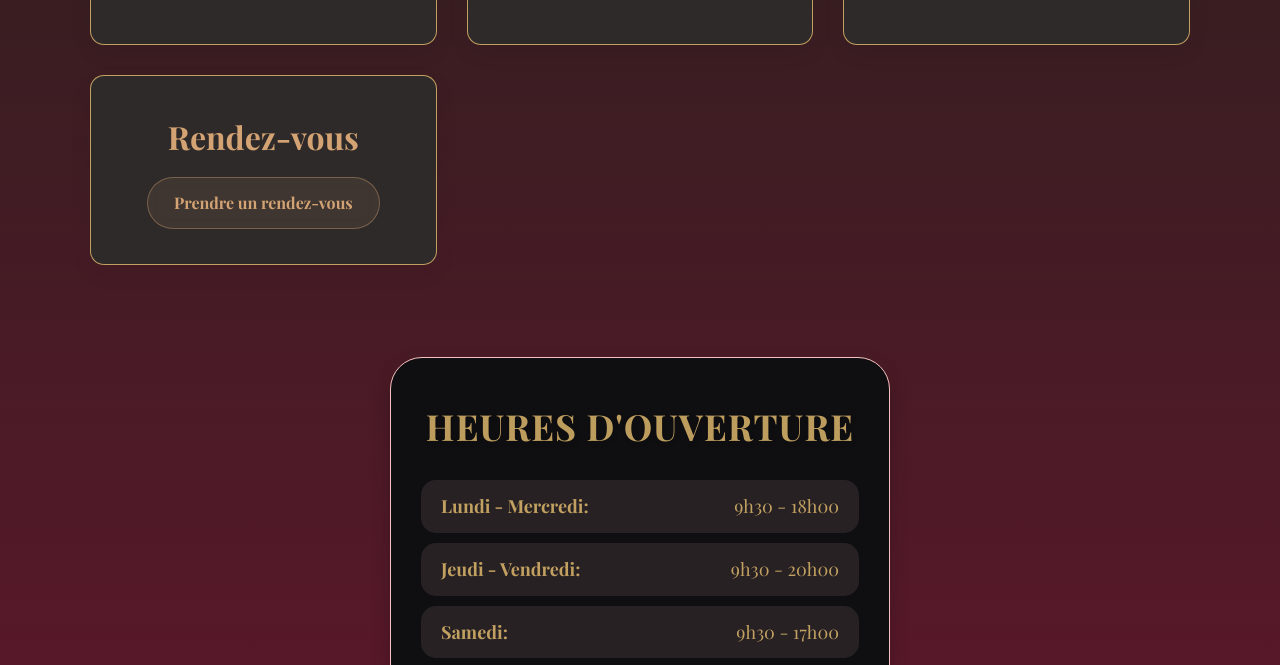
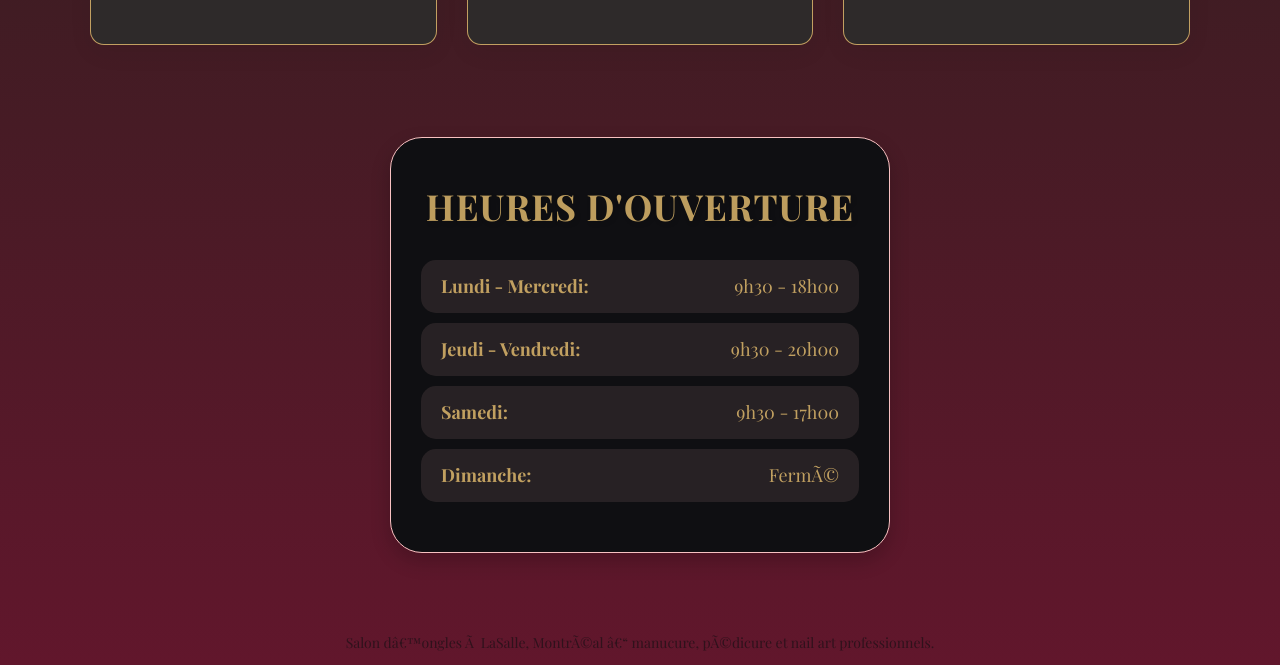
Before and after one commit to YoinkyDonkey/Ongles-Enchant-s, a plain HTML site: page Gallery/Gallery.html in a window 1280 px wide. Shown: the part 3039-3704 px from the top of the page. Drawn offline with nearby package versions, Linux system fonts and the light colour scheme; a web font is replaced by a local one.

Commit message:
Add files via upload

```diff
--- a/Gallery/Gallery.html
+++ b/Gallery/Gallery.html
@@ -555,12 +555,6 @@ IMG_2434.MP4
                 <p><a href="https://www.facebook.com/Onglesenchanteslasalle" target="_blank" class="btn outline">Facebook</a></p>
                 <p><a href="https://www.instagram.com/ongles.enchantes/" target="_blank" class="btn outline">Instagram</a></p>
             </div>
-            <div class="contact-card">
-                <h3>Rendez-vous</h3>
-                 <a href="../Rendez-vous/index.html" target="_blank" class="btn outline">Prendre un rendez-vous</a>
-
-
-            </div>
         </div>
     </section>
 
```
